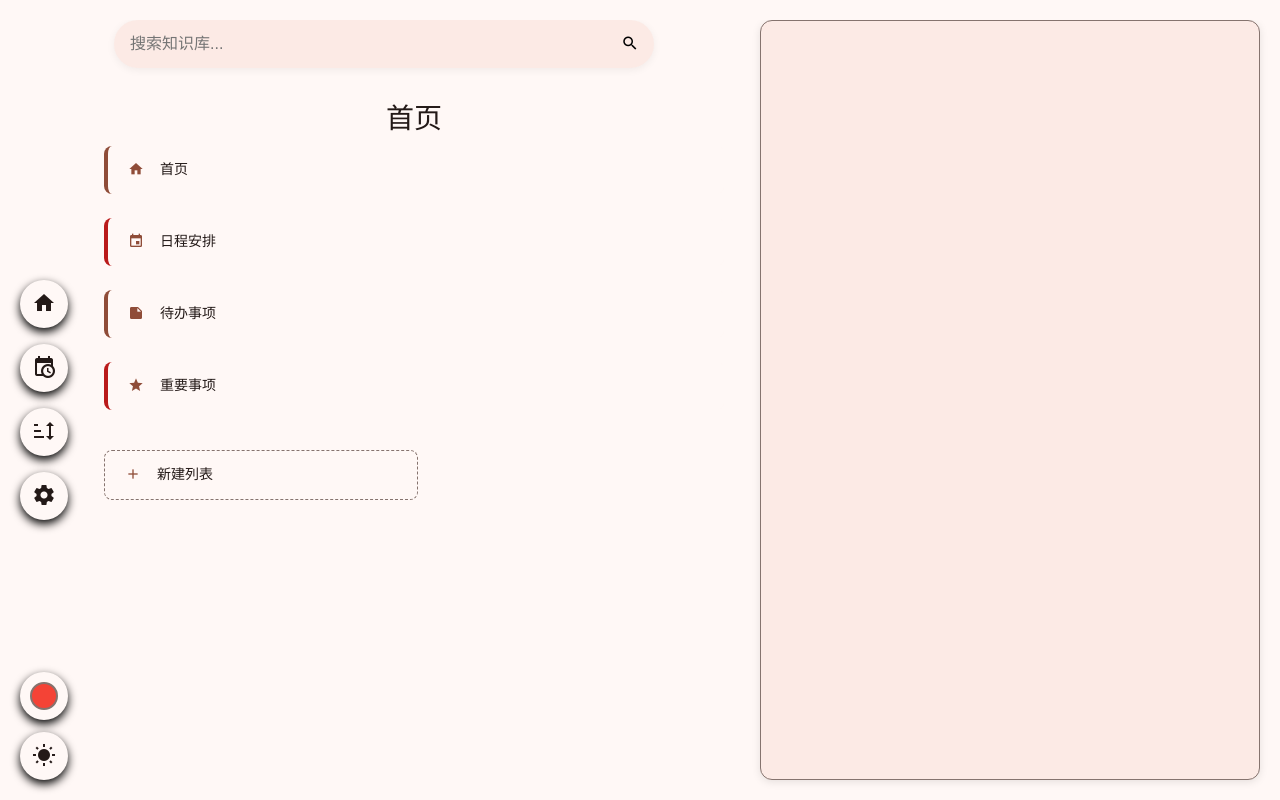
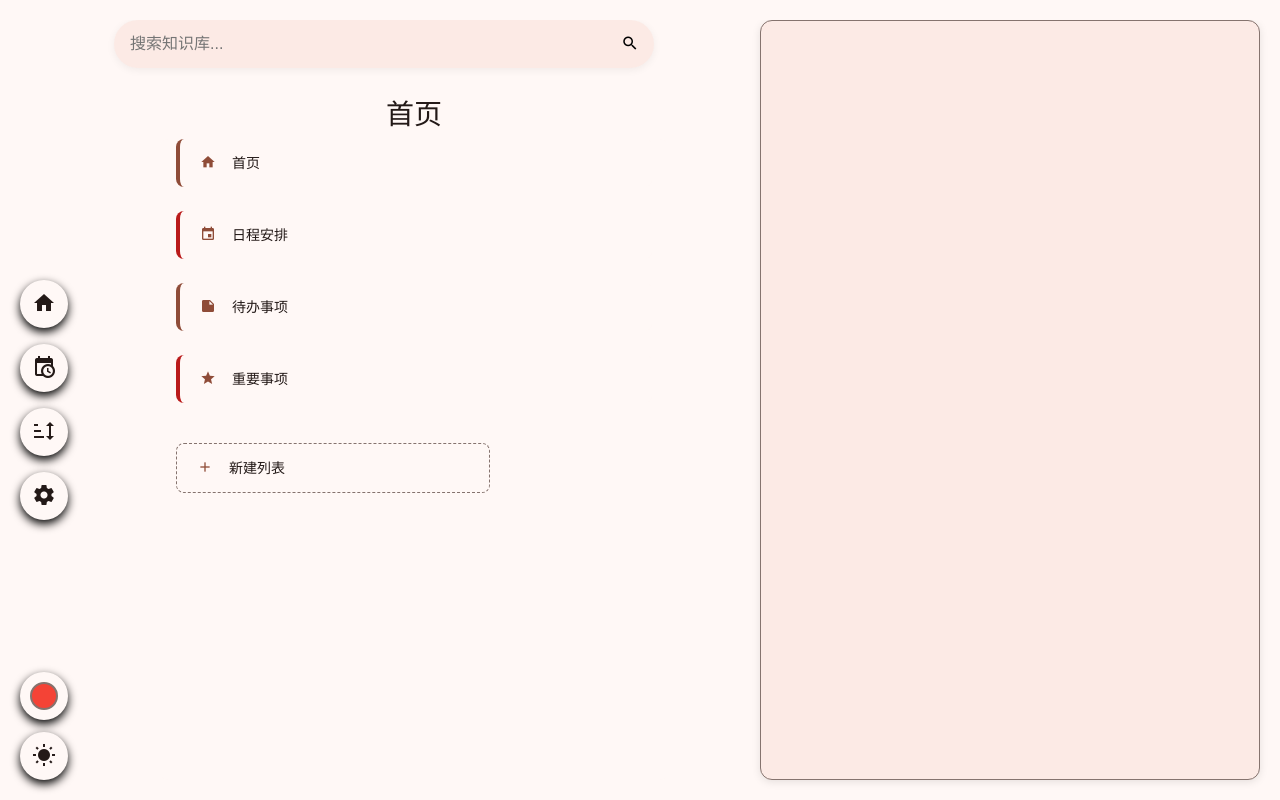
Before and after one commit to Aromatic05/ToDoLists, a Vue app: page / in a window 1280 px wide. Built offline with nearby package versions, Linux system fonts and the light colour scheme.

Commit message:
Change the Layout again

```diff
--- a/src/App.vue
+++ b/src/App.vue
@@ -1,7 +1,6 @@
 <template>
   <div class="app-container">
-    <Sidebar :activeView="currentView" @view-change="currentView = $event" @theme-change="handleThemeChange"
-      @toggle-dark-mode="handleDarkModeToggle" />
+    <Sidebar :activeView="currentView" @view-change="currentView = $event" />
 
     <main class="content">
       <div class="content-wrapper">
@@ -15,9 +14,7 @@
 
             <!-- Search Results View -->
             <div v-if="currentView === 'search'" class="search-view">
-              <div v-if="selectedResult" class="selected-result">
-                <BaseCard :data="selectedResult" />
-              </div>
+              <div v-if="selectedResult" class="selected-result"></div>
               <div v-else class="no-result">
                 <p>请输入关键词搜索知识库</p>
               </div>
--- a/src/components/Views/ListView.vue
+++ b/src/components/Views/ListView.vue
@@ -4,21 +4,30 @@
     <div class="list-content">
       <div class="list-container">
         <div v-for="(item, index) in items" :key="item.id" class="list-wrapper">
-          <BaseList :data="item" :isActive="selectedListId === item.id" @click="handleItemClick" />
+          <BaseList
+            :data="item"
+            :isActive="selectedListId === item.id"
+            @click="handleItemClick"
+          />
         </div>
       </div>
       <AddList @click="handleAddClick" />
     </div>
 
-    <!-- 局部覆盖层 -->
-    <transition name="fade">
-      <div v-if="selectedListId" class="list-card-overlay">
-        <div class="overlay-header">
-          <button class="back-button" @click="handleBackClick">
-            <i class="fas fa-arrow-left"></i> 返回
-          </button>
+    <!-- 页面式弹出层 -->
+    <transition name="page-transition">
+      <div v-if="selectedListId" class="page-overlay">
+        <div class="page-content">
+          <div class="page-header">
+            <button class="back-button" @click="handleBackClick">
+              <i class="fas fa-arrow-left"></i> 返回
+            </button>
+            <h2 class="page-title">{{ selectedListTitle }}</h2>
+          </div>
+          <div class="page-body">
+            <ListCardView :cards="selectedCards" @card-click="handleCardClick" />
+          </div>
         </div>
-        <ListCardView :cards="selectedCards" @card-click="handleCardClick" />
       </div>
     </transition>
   </div>
@@ -47,7 +56,8 @@ export default {
     return {
       items: [],
       selectedListId: null,
-      selectedCards: []
+      selectedCards: [],
+      selectedListTitle: ''
     };
   },
   created() {
@@ -73,7 +83,13 @@ export default {
     },
     loadCardsForList(listId) {
       const list = this.items.find(item => item.id === listId);
-      this.selectedCards = list ? list.cards || [] : [];
+      if (list) {
+        this.selectedCards = list.cards || [];
+        this.selectedListTitle = list.title || '列表详情';
+      } else {
+        this.selectedCards = [];
+        this.selectedListTitle = '';
+      }
     },
     handleItemClick(item) {
       if (item instanceof Event) return;
@@ -96,39 +112,82 @@ export default {
 
 <style scoped>
 .list-view-container {
-  position: relative;
-  /* 关键定位设置 */
   height: 100%;
   padding: 0 16px;
   background: var(--md-sys-color-background);
   overflow: hidden;
+  position: relative;
+  border-radius: 8px;
   transition: all 0.5s ease;
-  /* 隐藏超出容器的内容 */
 }
 
-.list-card-overlay {
+.list-content {
+  width: 100%;
+  height: 100%;
+  display: flex;
+  flex-direction: column;
+  gap: 16px;
+  overflow-y: auto;
+}
+
+.list-container {
+  width: 100%;
+  display: flex;
+  flex-direction: column;
+  gap: 16px;
+}
+
+.list-wrapper {
+  position: relative;
+  width: 100%;
+}
+
+/* 页面式弹出层 */
+.page-overlay {
   position: absolute;
   top: 0;
   left: 0;
   right: 0;
   bottom: 0;
+  background-color: var(--md-sys-color-background);
   z-index: 100;
-  background: var(--md-sys-color-background);
-  padding: 16px 16px 16px 32px;
-  overflow-y: auto;
-  overflow-x: hidden;
-  box-shadow: 0 0 12px rgba(0, 0, 0, 0.1);
-  box-sizing: border-box;
-  width: 100%;
+  display: flex;
+  flex-direction: column;
+  border-radius: inherit;
+  padding: 0 16px; /* 匹配容器的内边距 */
   transition: all 0.5s ease;
-  opacity: 1;
 }
 
-.overlay-header {
-  padding-bottom: 16px;
-  border-bottom: 1px solid var(--md-sys-color-outline);
-  width: 100%;
-  box-sizing: border-box;
+.page-content {
+  flex: 1;
+  display: flex;
+  flex-direction: column;
+  padding: 0;
+  height: 100%;
+  overflow: hidden;
+}
+
+.page-header {
+  display: flex;
+  align-items: center;
+  /* padding: 8px 16px; */
+  border-bottom: 1px solid var(--md-sys-color-outline-variant);
+  background-color: var(--md-sys-color-surface);
+  transition: all 0.5s ease;
+  height: 48px;
+}
+
+.page-title {
+  margin: 0 0 0 16px;
+  font-size: 18px;
+  font-weight: 500;
+  color: var(--md-sys-color-on-surface);
+}
+
+.page-body {
+  flex: 1;
+  overflow-y: auto;
+  padding: 16px 24px;
 }
 
 .back-button {
@@ -137,30 +196,29 @@ export default {
   padding: 8px 0;
   cursor: pointer;
   font-size: 16px;
-  color: var(--md-sys-color-on-background);
+  color: var(--md-sys-color-primary);
   display: flex;
   align-items: center;
   gap: 8px;
-  width: fit-content;
 }
 
 .back-button:hover {
   opacity: 0.8;
 }
 
-.list-content {
-  width: 100%;
-  height: 100%;
-  display: flex;
-  flex-direction: column;
-  gap: 16px;
-  transition: all 0.5s ease;
+/* 页面过渡动画 - 从下往上弹出 */
+.page-transition-enter-active,
+.page-transition-leave-active {
+  transition: transform 0.35s cubic-bezier(0.4, 0, 0.2, 1), opacity 0.35s cubic-bezier(0.4, 0, 0.2, 1);
 }
 
-.list-container {
-  width: 100%;
-  display: flex;
-  flex-direction: column;
-  gap: 16px;
+.page-transition-enter-from {
+  transform: translateY(100%);
+  opacity: 0;
+}
+
+.page-transition-leave-to {
+  transform: translateY(100%);
+  opacity: 0;
 }
 </style>
--- a/src/styles/layout.css
+++ b/src/styles/layout.css
@@ -51,13 +51,13 @@ body {
 /* 视图标题样式 */
 .view-title {
   margin: 0;
-  padding: 4px 0;
+  padding: 2px 0;
   text-align: center;
   color: var(--view-title-color);
   font-weight: 500;
   font-size: 28px;
   transition: color 0.5s ease;
-  line-height: 0.2;
+  line-height: 0.1;
 }
 
 /* 主要内容区域布局 */
@@ -102,17 +102,20 @@ body {
   overflow-y: auto;
   overflow-x: hidden;
   position: relative;
-  padding: 0 8px;
   height: 100%;
+  margin-right: 80px;
+  margin-left: 80px;
   scrollbar-width: thin;
   scrollbar-color: var(--md-sys-color-outline) var(--md-sys-color-surface);
   display: flex;
   flex-direction: column;
   gap: 16px;
+  /* margin: 0 auto;  */
 }
 
 /* 卡片容器 */
 .card-container {
+  display: flex;
   width: 500px;
   min-width: 500px;
   height: 100%;
```
